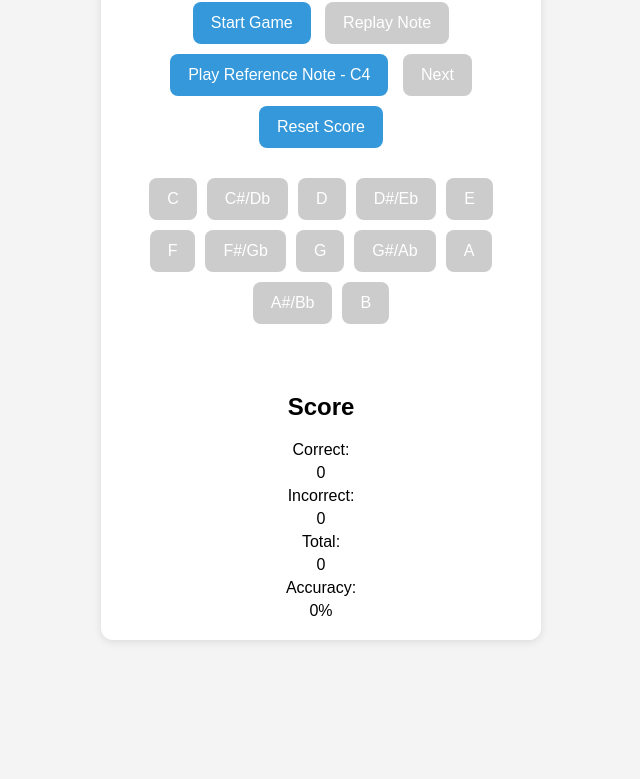
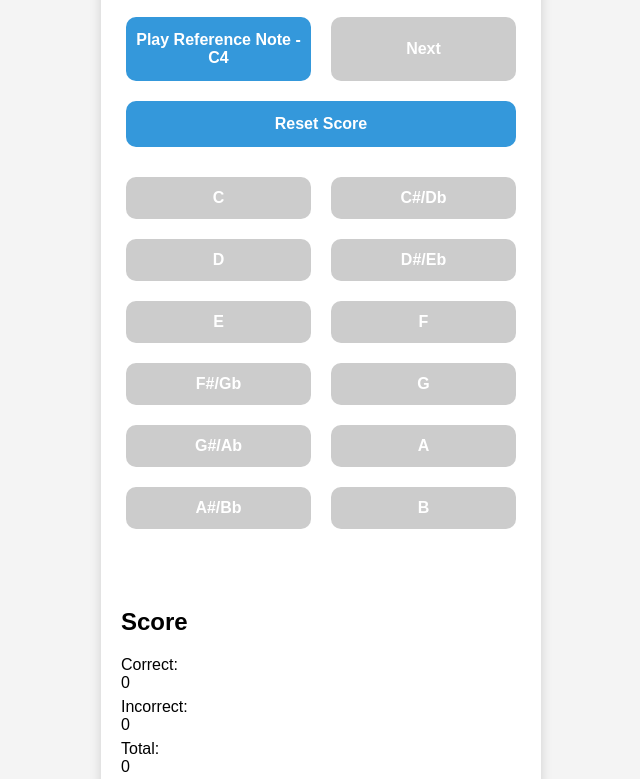
Before and after one commit to Bonzerelie/relative_pitch_game, a plain HTML site: page index.html in a window 1280 px wide. Shown: the part 158-937 px from the top of the page, without its empty margins (319-959 px from the left). Before the commit the page ends 818 px from the top, so only its background shows below. Drawn offline with Linux system fonts and the light colour scheme.

Commit message:
Update style.css

```diff
--- a/style.css
+++ b/style.css
@@ -1,34 +1,48 @@
 body {
   font-family: 'Arial', sans-serif;
-  text-align: center;
   background-color: #f4f4f4;
   margin: 0;
   padding: 0;
+  display: flex;
+  justify-content: center;
 }
 
 .container {
-  max-width: 400px; /* Narrower for mobile */
-  margin: 20px auto;
+  width: 90%;
+  max-width: 400px;
+  margin-top: 20px;
+  background: #ffffff;
   padding: 20px;
-  background: #fff;
-  border-radius: 12px;
-  box-shadow: 0 2px 8px rgba(0, 0, 0, 0.1);
+  border-radius: 16px;
+  box-shadow: 0 4px 12px rgba(0, 0, 0, 0.15);
 }
 
 h1 {
+  font-size: 24px;
+  margin-bottom: 20px;
+}
+
+#controls {
+  display: flex;
+  flex-wrap: wrap;
+  justify-content: center;
+  gap: 10px;
   margin-bottom: 20px;
 }
 
 button {
+  flex: 1 1 45%;
+  min-width: 120px;
   margin: 5px;
-  padding: 12px 18px;
+  padding: 14px 10px;
   font-size: 16px;
-  border: none;
-  border-radius: 8px;
+  font-weight: bold;
   background-color: #3498db;
   color: white;
+  border: none;
+  border-radius: 10px;
+  transition: background-color 0.3s ease;
   cursor: pointer;
-  transition: background-color 0.3s;
 }
 
 button:hover:not(:disabled) {
@@ -36,24 +50,23 @@ button:hover:not(:disabled) {
 }
 
 button:disabled {
-  background-color: #cccccc;
+  background-color: #ccc;
   cursor: not-allowed;
 }
 
 #noteButtons {
+  display: flex;
+  flex-wrap: wrap;
+  justify-content: center;
+  gap: 10px;
   margin-top: 20px;
 }
 
-.stats {
-  margin-top: 20px;
+#noteButtons button {
+  flex: 1 1 28%;
+  padding: 12px 0;
 }
 
-.stats span {
-  display: block;
-  margin-top: 5px;
-}
-
-/* Feedback Message Styling */
 .feedback {
   margin-top: 20px;
   font-size: 20px;
@@ -69,15 +82,30 @@ button:disabled {
   color: red;
 }
 
-/* Responsive for small devices */
+.stats {
+  margin-top: 30px;
+  text-align: left;
+  font-size: 16px;
+}
+
+.stats span {
+  display: block;
+  margin-bottom: 6px;
+}
+
+/* For very small devices */
 @media (max-width: 480px) {
   .container {
-    width: 90%;
+    width: 95%;
     padding: 15px;
   }
 
   button {
-    width: 100%;
-    margin: 5px 0;
+    flex: 1 1 100%;
+    font-size: 16px;
+  }
+
+  #noteButtons button {
+    flex: 1 1 45%;
   }
 }
```
